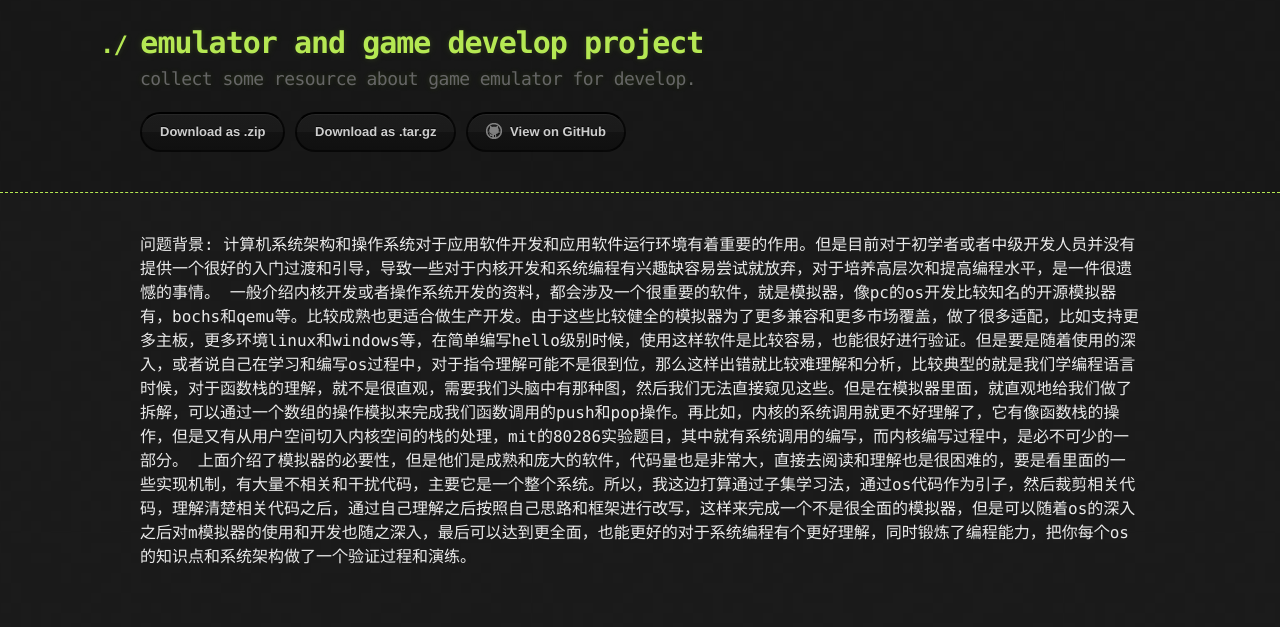
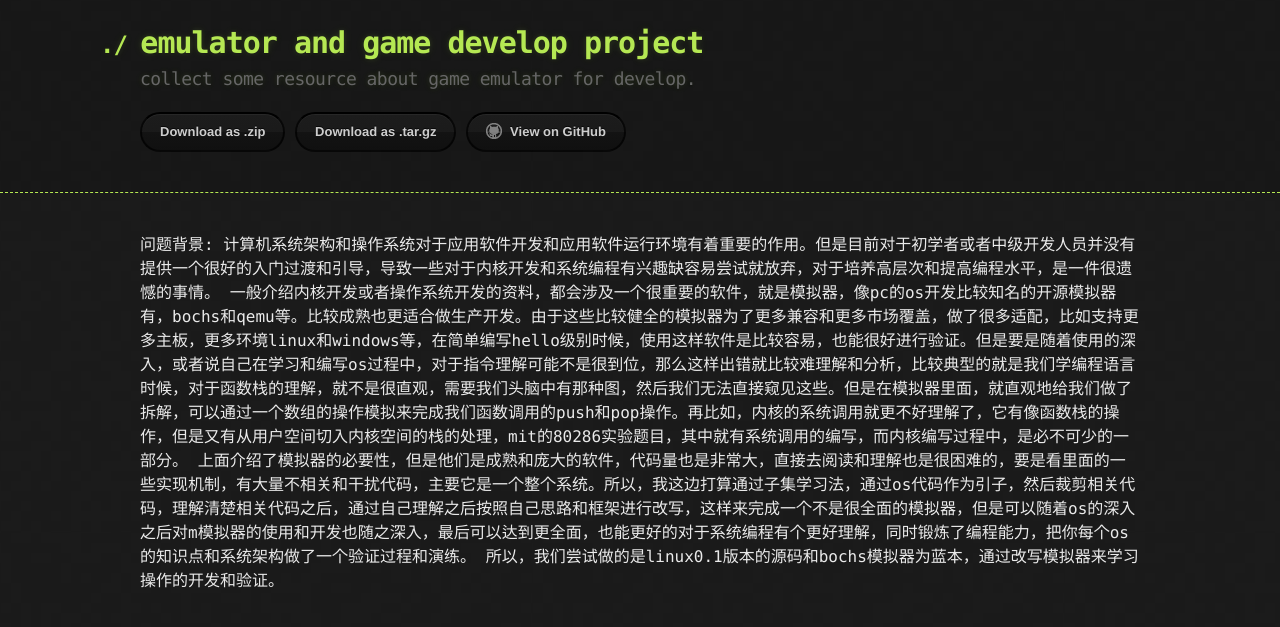
Before and after one commit to jinjiacun123/jinjiacun123.github.io, a Jekyll site: the page built from paper.md, in a window 1280 px wide. Shown: the top 627 px of the page. Built offline with Jekyll 4.4.1, drawn with Linux system fonts in a browser that asks for light colours; our own code applies the rules of GitHub Pages for plain Markdown files.

Commit message:
更新 paper.md
补充事件

```diff
--- a/paper.md
+++ b/paper.md
@@ -2,3 +2,4 @@
 计算机系统架构和操作系统对于应用软件开发和应用软件运行环境有着重要的作用。但是目前对于初学者或者中级开发人员并没有提供一个很好的入门过渡和引导，导致一些对于内核开发和系统编程有兴趣缺容易尝试就放弃，对于培养高层次和提高编程水平，是一件很遗憾的事情。
     一般介绍内核开发或者操作系统开发的资料，都会涉及一个很重要的软件，就是模拟器，像pc的os开发比较知名的开源模拟器有，bochs和qemu等。比较成熟也更适合做生产开发。由于这些比较健全的模拟器为了更多兼容和更多市场覆盖，做了很多适配，比如支持更多主板，更多环境linux和windows等，在简单编写hello级别时候，使用这样软件是比较容易，也能很好进行验证。但是要是随着使用的深入，或者说自己在学习和编写os过程中，对于指令理解可能不是很到位，那么这样出错就比较难理解和分析，比较典型的就是我们学编程语言时候，对于函数栈的理解，就不是很直观，需要我们头脑中有那种图，然后我们无法直接窥见这些。但是在模拟器里面，就直观地给我们做了拆解，可以通过一个数组的操作模拟来完成我们函数调用的push和pop操作。再比如，内核的系统调用就更不好理解了，它有像函数栈的操作，但是又有从用户空间切入内核空间的栈的处理，mit的80286实验题目，其中就有系统调用的编写，而内核编写过程中，是必不可少的一部分。
       上面介绍了模拟器的必要性，但是他们是成熟和庞大的软件，代码量也是非常大，直接去阅读和理解也是很困难的，要是看里面的一些实现机制，有大量不相关和干扰代码，主要它是一个整个系统。所以，我这边打算通过子集学习法，通过os代码作为引子，然后裁剪相关代码，理解清楚相关代码之后，通过自己理解之后按照自己思路和框架进行改写，这样来完成一个不是很全面的模拟器，但是可以随着os的深入之后对m模拟器的使用和开发也随之深入，最后可以达到更全面，也能更好的对于系统编程有个更好理解，同时锻炼了编程能力，把你每个os的知识点和系统架构做了一个验证过程和演练。
+   所以，我们尝试做的是linux0.1版本的源码和bochs模拟器为蓝本，通过改写模拟器来学习操作的开发和验证。
```
